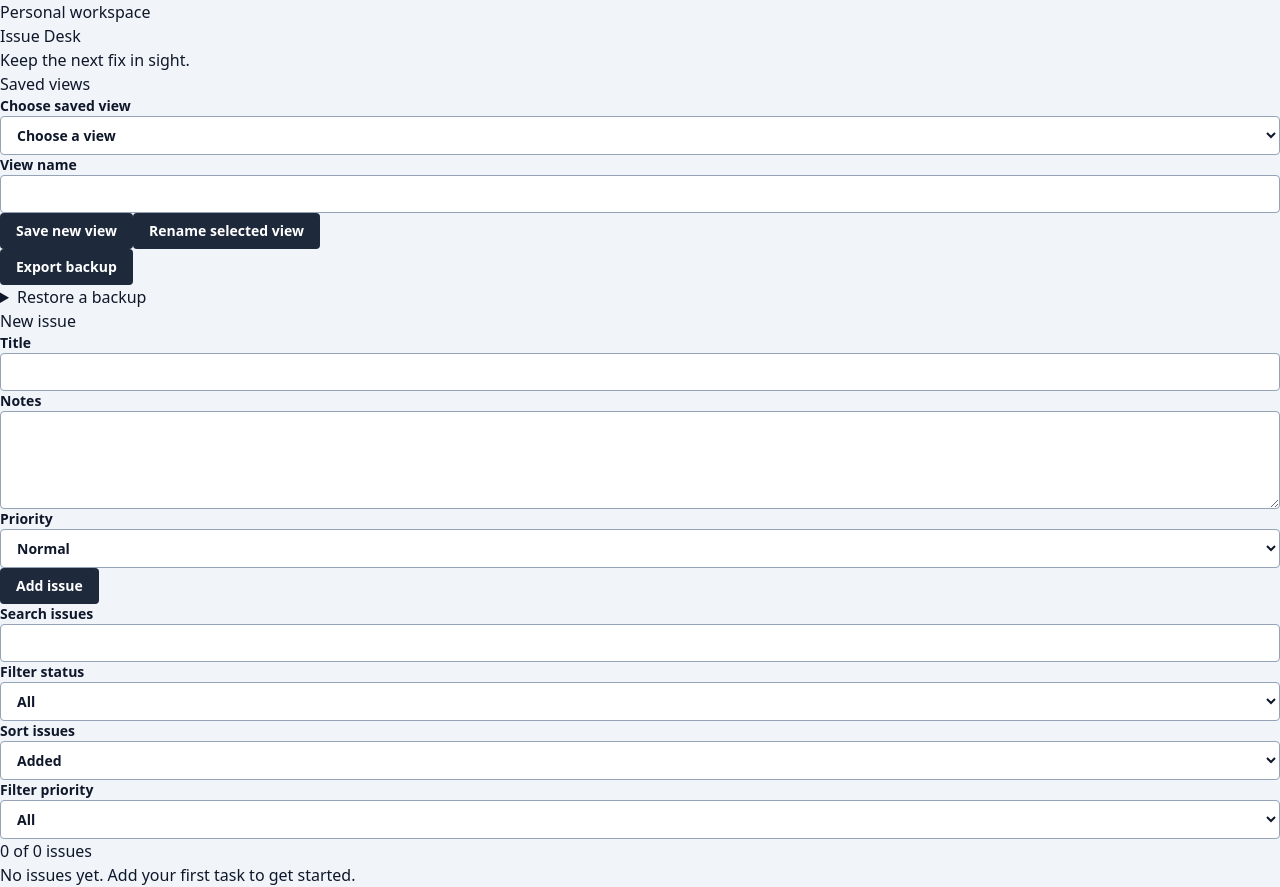
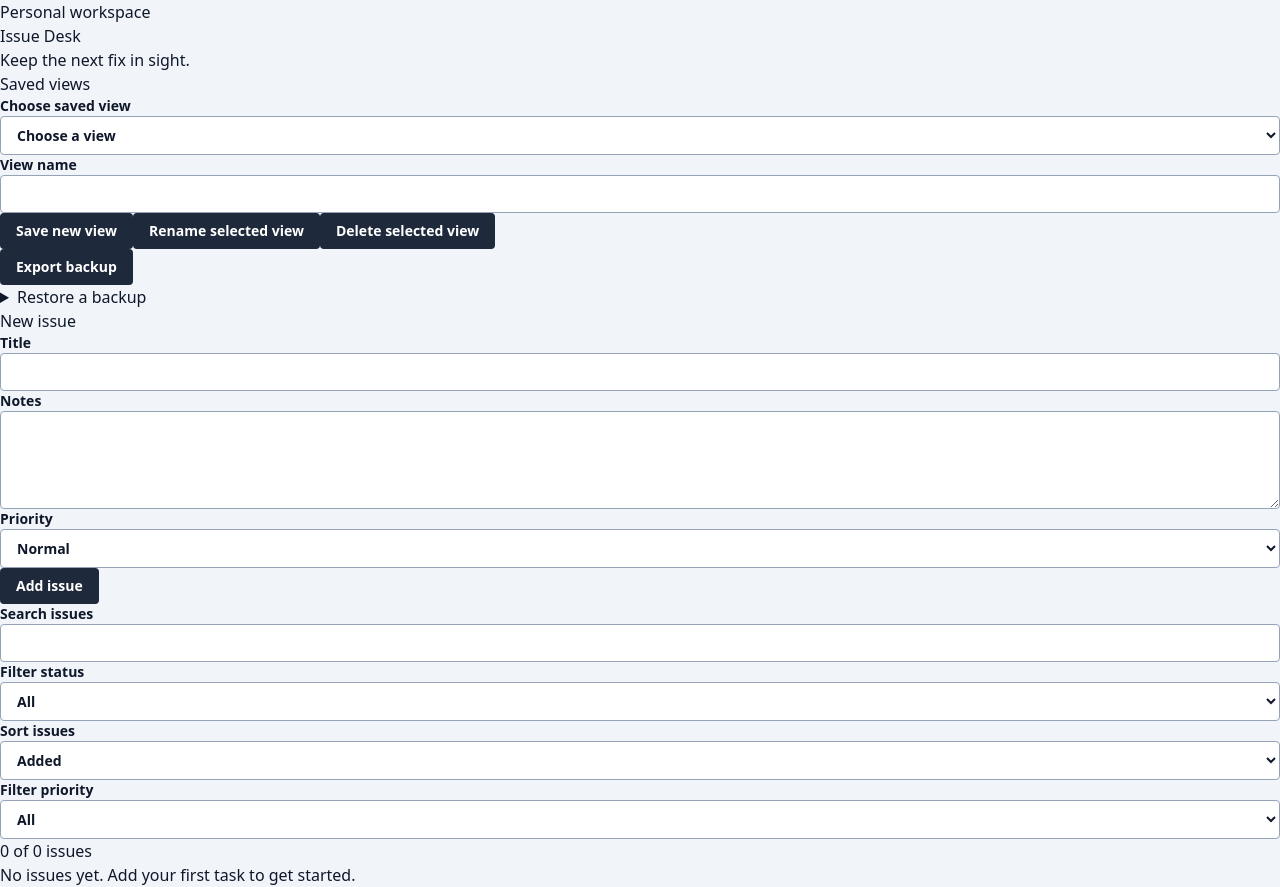
Before and after one commit to kirkduchesne/cairn, a React (Vite) app: page / in a window 1280 px wide. Built offline with nearby package versions, Linux system fonts and the light colour scheme.

Commit message:
feat: confirm saved view deletion

```diff
--- a/src/SavedViews.tsx
+++ b/src/SavedViews.tsx
@@ -38,6 +38,10 @@ export function SavedViews({ query, onApply }: { query: Query; onApply: (query:
         if (!name.trim()) { setMessage('Enter the new view name.'); return; }
         if (save(views.map(view => view.id === selected ? { ...view, name: name.trim() } : view))) setName('');
       }}>Rename selected view</button>
+      <button type="button" disabled={!selected} onClick={() => {
+        if (!window.confirm('Delete this saved view? Issues will remain unchanged.')) return;
+        if (save(views.filter(view => view.id !== selected))) setSelected('');
+      }}>Delete selected view</button>
     </fieldset>
     <p role="status">{message}</p>
   </section>;
```
